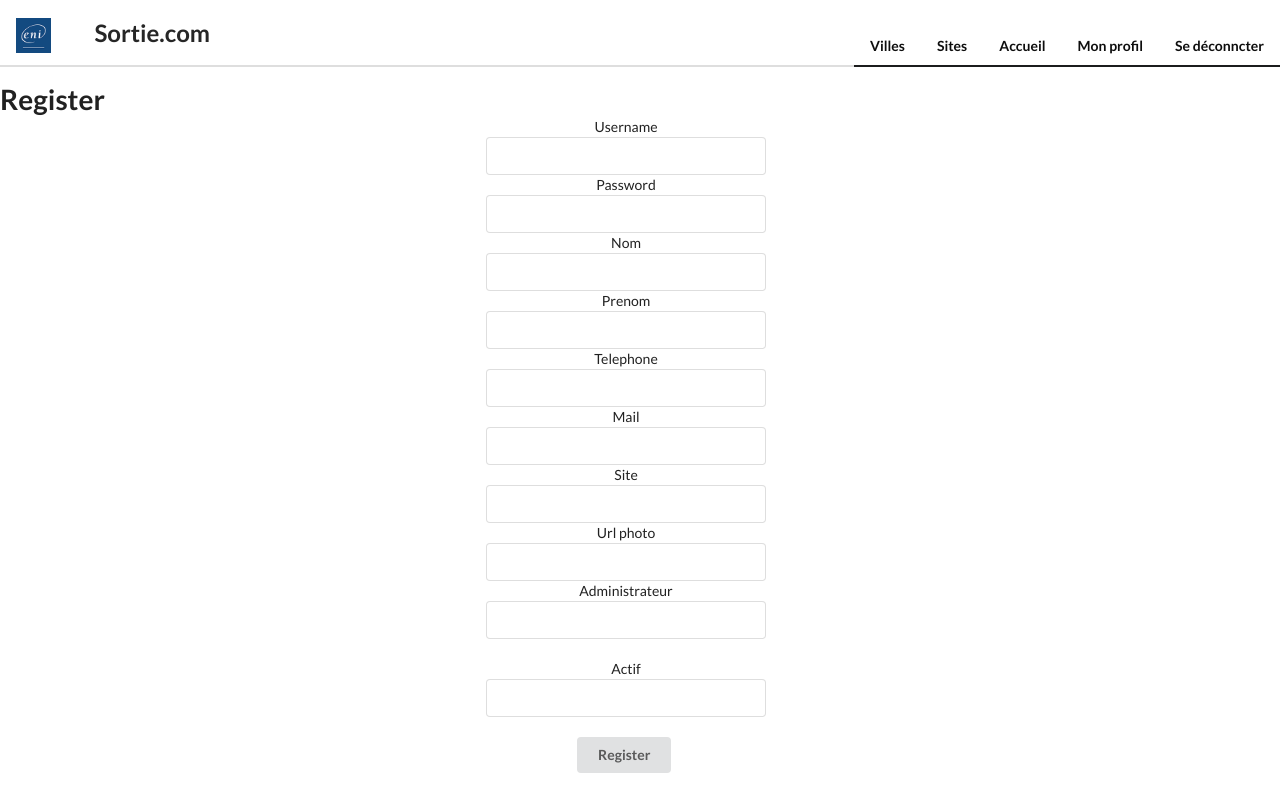
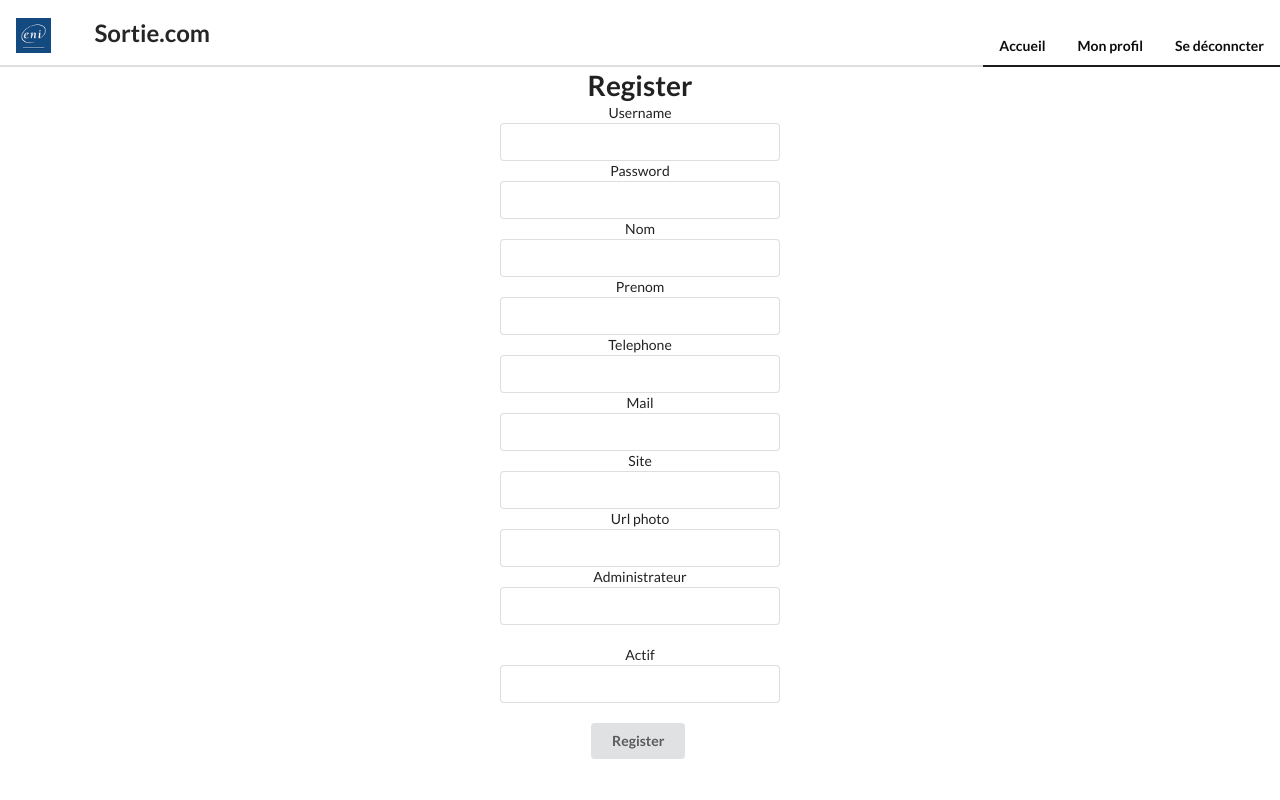
Before and after one commit to projet2021v/projet_sortie_scolaire, a Symfony app: template templates/registration/register.html.twig in a window 1280 px wide. Run offline with Twig, Linux system fonts and the light colour scheme; the template is opened without the code that fills it, so the values that code supplies are empty; form fields are guessed from the names that the template uses; some libraries are stand-ins or nearby versions.

Commit message:
navbar en fonction du role & twig register

```diff
--- a/templates/base.html.twig
+++ b/templates/base.html.twig
@@ -23,12 +23,17 @@
     </div>
 
     <div class="right menu">
+        {% if is_granted('ROLE_ADMIN') %}
+        <a class="ui item active" href="{{ path('app_register') }}">
+            Créer un utilisateur
+        </a>
         <a class="ui item active" href="">
             Villes
         </a>
         <a class="ui item active" href="">
             Sites
         </a>
+        {% endif %}
         <a class="ui item active" href="{{ path('main')}}">
             Accueil
         </a>
--- a/templates/registration/register.html.twig
+++ b/templates/registration/register.html.twig
@@ -7,9 +7,12 @@
         <div class="alert alert-danger" role="alert">{{ flashError }}</div>
     {% endfor %}
 
+    <div class="ui one column centered grid">
     <h1>Register</h1>
+    </div>
 
-    <div class="ui form one column centered grid">
+    <div class="ui one column centered grid">
+        <div class="ui form">
     {{ form_start(registrationForm) }}
 
         {{ form_row(registrationForm.username) }}
@@ -30,6 +33,7 @@
         <br>
         <button type="submit" class="ui button">Register</button>
     {{ form_end(registrationForm) }}
+        </div>
     </div>
 
 
```
